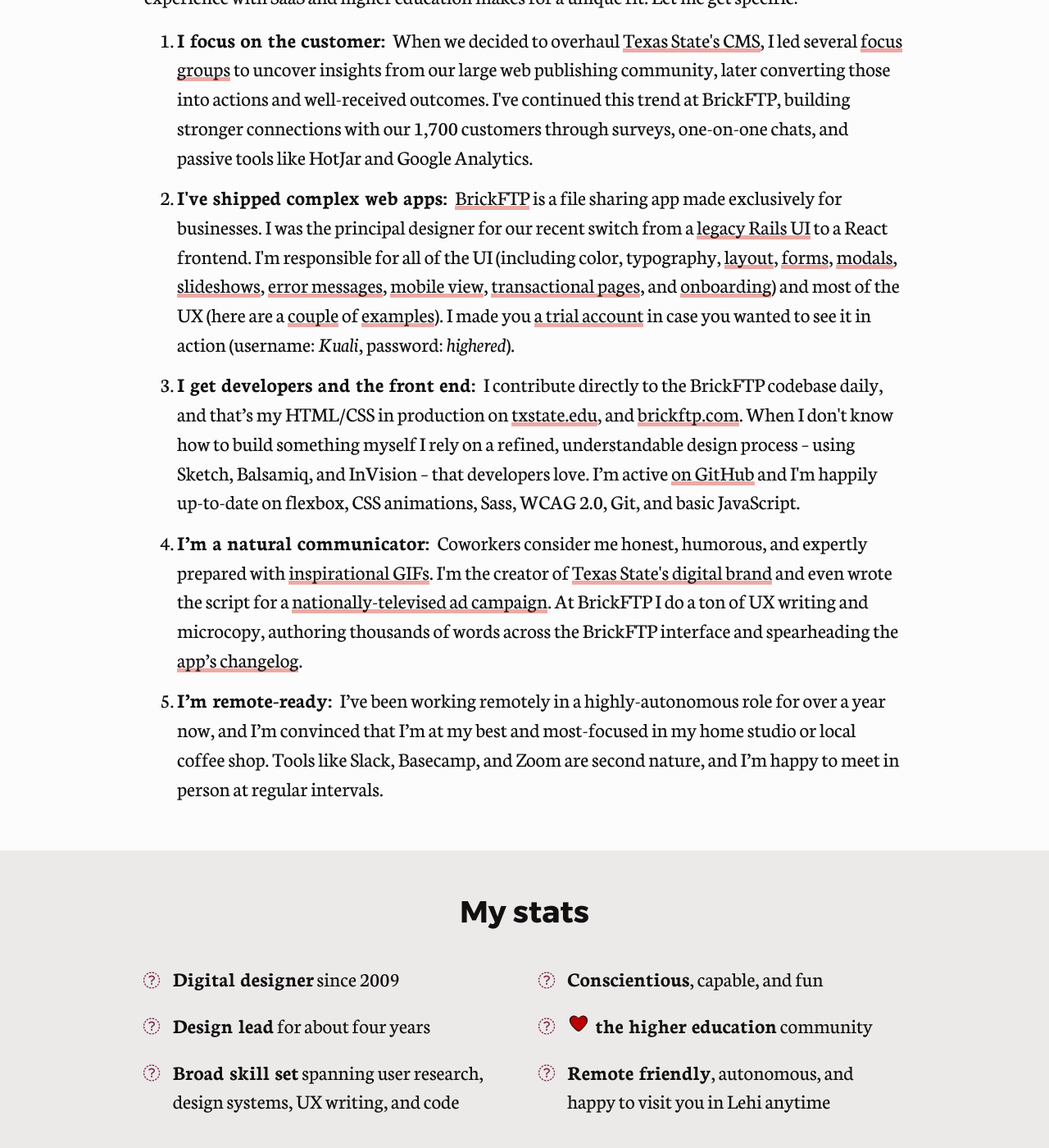
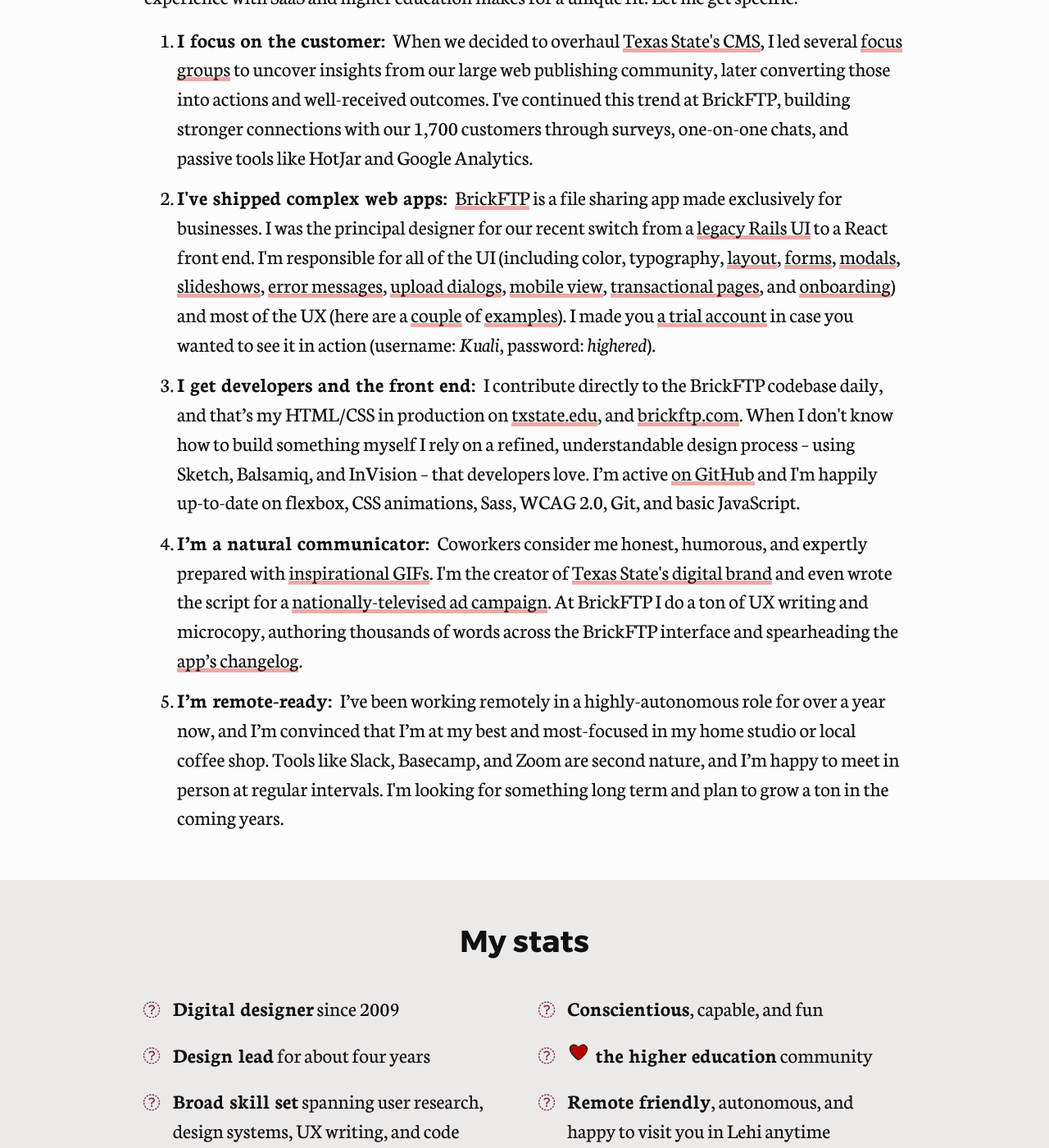
Before and after one commit to edelstone/my-website, a Jekyll site: the page built from kuali.html, in a window 1280 px wide and 1400 px high, scrolled down 842 px. Shown: the whole window at 82% size. Built offline with Jekyll 4.4.1, drawn with Linux system fonts in a browser that asks for light colours; nearby versions of some CDN libraries; library files that are not in the unit come from our copies.

Commit message:
adds final touches to cover letter

```diff
--- a/kuali.html
+++ b/kuali.html
@@ -34,18 +34,19 @@ button-prev-link: /contact
 				<p>I check just about all of the boxes on your job posting (including the preferred ones), and my direct experience with SaaS and higher education makes for a unique fit. Let me get specific:</p>
 				<ol>
 					<li><span class="inline-header">I focus on the customer:</span> When we decided to overhaul <a href="/portfolio/gato-cms">Texas State's CMS</a>, I led several <a href="/portfolio/gato-cms#focus-groups">focus groups</a> to uncover insights from our large web publishing community, later converting those into actions and well-received outcomes. I've continued this trend at BrickFTP, building stronger connections with our 1,700 customers through surveys, one-on-one chats, and passive tools like HotJar and Google Analytics.</li>
-					<li><span class="inline"><span class="inline-header">I've shipped complex web apps:</span> <a href="https://brickftp.com">BrickFTP</a> is a file sharing app made exclusively for businesses. I was the principal designer for our recent switch from a <div class="faux-link inline" href="/images/brickftp/rails-ui.png" data-featherlight="image">legacy Rails UI</div> to a React frontend. I'm responsible for all of the UI (including color, typography,
+					<li><span class="inline"><span class="inline-header">I've shipped complex web apps:</span> <a href="https://brickftp.com">BrickFTP</a> is a file sharing app made exclusively for businesses. I was the principal designer for our recent switch from a <div class="faux-link inline" href="/images/brickftp/rails-ui.png" data-featherlight="image">legacy Rails UI</div> to a React front end. I'm responsible for all of the UI (including color, typography,
 						<div class="faux-link inline" href="/images/brickftp/react-layout.png" data-featherlight="image">layout</div>,
 						<div class="faux-link inline" href="/images/brickftp/react-form.png" data-featherlight="image">forms</div>,
 						<div class="faux-link inline" href="/images/brickftp/react-modal.png" data-featherlight="image">modals</div>,
 						<div class="faux-link inline" href="/images/brickftp/react-slideshow.png" data-featherlight="image">slideshows</div>,
 						<div class="faux-link inline" href="/images/brickftp/react-error.png" data-featherlight="image">error messages</div>,
+						<div class="faux-link inline" href="/images/brickftp/react-upload.png" data-featherlight="image">upload dialogs</div>,
 						<div class="faux-link inline" href="/images/brickftp/react-mobile.png" data-featherlight="image">mobile view</div>,
 						<div class="faux-link inline" href="/images/brickftp/react-upgrade.png" data-featherlight="image">transactional pages</div>, and
 						<div class="faux-link inline" href="/images/brickftp/react-welcome.png" data-featherlight="image">onboarding</div>) and most of the UX (here are a <a href="https://projects.invisionapp.com/share/TFBVY7F5R#/screens">couple</a> of <a href="https://projects.invisionapp.com/share/R8FH6PZJ75Q#/screens">examples</a>). I made you <a href="https://kuali.brickftp.com/sessions/new">a trial account</a> in case you wanted to see it in action (username: <i>Kuali</i>, password: <i>highered</i>).</span></li>
 					<li><span class="inline-header">I get developers and the front end:</span> I contribute directly to the BrickFTP codebase daily, and that’s my HTML/CSS in production on <a href="https://txstate.edu">txstate.edu</a>, and <a href="https://brickftp.com">brickftp.com</a>. When I don't know how to build something myself I rely on a refined, understandable design process – using Sketch, Balsamiq, and InVision – that developers love. I’m active <a href="https://github.com/edelstone">on GitHub</a> and I'm happily up-to-date on flexbox, CSS animations, Sass, WCAG 2.0, Git, and basic JavaScript.</li>
 					<li><span class="inline"><span class="inline-header">I’m a natural communicator:</span> Coworkers consider me honest, humorous, and expertly prepared with <div class="faux-link inline" href="https://i.giphy.com/media/l0He3TjUldAZ4IXdK/source.gif" data-featherlight="image">inspirational GIFs</div>. I'm the creator of <a href="/portfolio/texas-state-brand">Texas State's digital brand</a> and even wrote the script for a <a href="https://vimeo.com/163458282">nationally-televised ad campaign</a>. At BrickFTP I do a ton of UX writing and microcopy, authoring thousands of words across the BrickFTP interface and spearheading the <a href="https://headwayapp.co/brickftp-updates">app’s changelog</a>.</span></li>
-					<li><span class="inline-header">I’m remote-ready:</span> I’ve been working remotely in a highly-autonomous role for over a year now, and I’m convinced that I’m at my best and most-focused in my home studio or local coffee shop. Tools like Slack, Basecamp, and Zoom are second nature, and I’m happy to meet in person at regular intervals.</li>
+					<li><span class="inline-header">I’m remote-ready:</span> I’ve been working remotely in a highly-autonomous role for over a year now, and I’m convinced that I’m at my best and most-focused in my home studio or local coffee shop. Tools like Slack, Basecamp, and Zoom are second nature, and I’m happy to meet in person at regular intervals. I'm looking for something long term and plan to grow a ton in the coming years.</li>
 				</ol>
 			</div>
 
```
Also changed, not shown: images/brickftp/react-upload.png (renamed from images/brickftp/react-uploads.png), images/brickftp/react-welcome.png.
